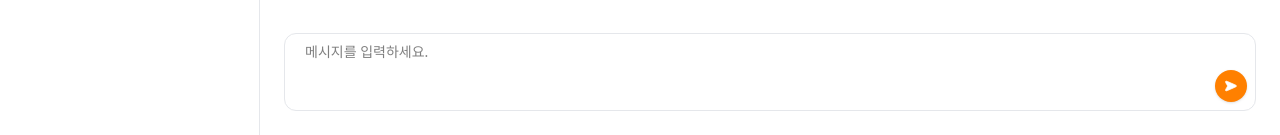
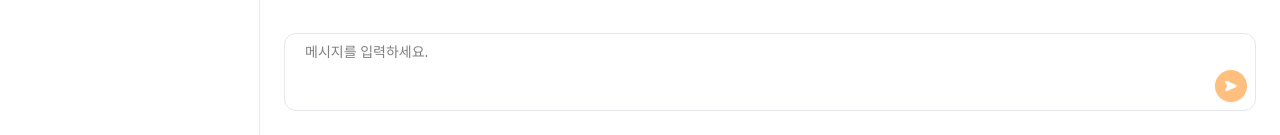
Before and after one commit to Boradoris/interx-chatbot, a React (Vite) app: page / in a window 1280 px wide. Shown: the part 665-800 px from the top of the page. Built offline with nearby package versions, Linux system fonts and the light colour scheme; a web font is replaced by a local one.

Commit message:
✨ Disable send button while streaming

```diff
--- a/src/components/chat/chatForm.tsx
+++ b/src/components/chat/chatForm.tsx
@@ -4,11 +4,12 @@ import sendIcon from "@/assets/icon-send.svg";
 
 interface ChatFormProps {
   input: string;
+  isStreaming: boolean;
   onInputChange: (value: string) => void;
   onSend: () => void;
 }
 
-export default function ChatForm({ input, onInputChange, onSend }: ChatFormProps) {
+export default function ChatForm({ input, isStreaming, onInputChange, onSend }: ChatFormProps) {
   const textareaRef = useRef<HTMLTextAreaElement | null>(null);
 
   const handleSubmit = useCallback(
@@ -28,12 +29,15 @@ export default function ChatForm({ input, onInputChange, onSend }: ChatFormProps
 
   const handleKeyDown = useCallback(
     (e: React.KeyboardEvent<HTMLTextAreaElement>) => {
+      if (isStreaming) {
+        return; // 스트리밍 중에는 키 입력 무시
+      }
       if (e.key === "Enter" && !e.shiftKey) {
-        e.preventDefault(); // 기본 줄바꿈 방지
+        e.preventDefault(); // 줄바꿈 방지
         onSend();
       }
     },
-    [onSend]
+    [onSend, isStreaming]
   );
 
   return (
@@ -58,7 +62,10 @@ export default function ChatForm({ input, onInputChange, onSend }: ChatFormProps
       <div className="flex justify-end items-center border-t border-none mt-2">
         <button
           type="submit"
-          className="w-8 h-8 rounded-full bg-[#FF8000] text-white flex items-center justify-center shadow hover:bg-orange-500 transition"
+          disabled={isStreaming || input.trim() === ""}
+          className={`w-8 h-8 rounded-full bg-[#FF8000] text-white flex items-center justify-center shadow transition
+            ${isStreaming || input.trim() === "" ? "opacity-50 cursor-not-allowed" : "hover:bg-orange-500"}
+          `}
         >
           <img src={sendIcon} className="w-5 h-5" />
         </button>
--- a/src/pages/index.tsx
+++ b/src/pages/index.tsx
@@ -11,6 +11,7 @@ const Home = () => {
   const [errorMessage, setErrorMessage] = useState("");
   const [input, setInput] = useState("");
   const [lastUserText, setLastUserText] = useState("");
+  const [isStreaming, setIsStreaming] = useState(false);
 
   const handleInputChange = useCallback((value: string) => {
     setInput(value);
@@ -40,6 +41,7 @@ const Home = () => {
 
       try {
         await sendMessage(text, (streamId, delta) => {
+          setIsStreaming(true);
           if (firstChunk) {
             /* 첫 번째 스트림 데이터 수신 시 Bot 메시지 추가 */
             setMessages(prev => [
@@ -56,6 +58,8 @@ const Home = () => {
         });
       } catch (e: any) {
         setErrorMessage(e.message ?? "An error occurred");
+      } finally {
+        setIsStreaming(false);
       }
     },
     [input]
@@ -65,7 +69,12 @@ const Home = () => {
     <div className="flex flex-col h-screen w-full max-w-[1100px] p-6 mx-auto">
       <ChatArea messages={messages} />
       {errorMessage && <ChatError message={errorMessage} onRetry={handleRetry} />}
-      <ChatForm input={input} onInputChange={handleInputChange} onSend={onSend} />
+      <ChatForm
+        input={input}
+        onInputChange={handleInputChange}
+        onSend={onSend}
+        isStreaming={isStreaming}
+      />
     </div>
   );
 };
```
